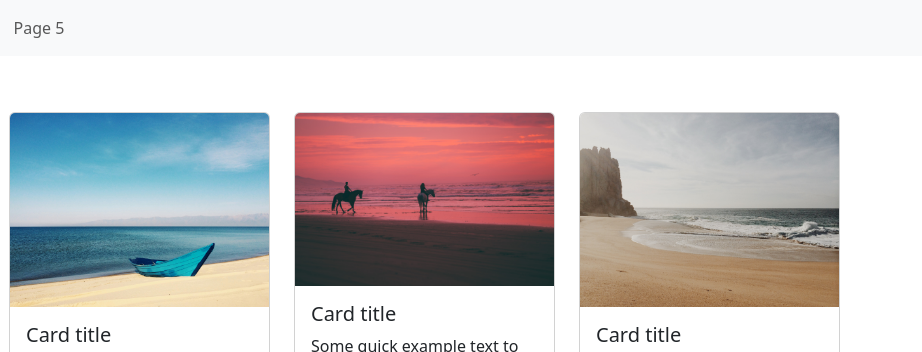
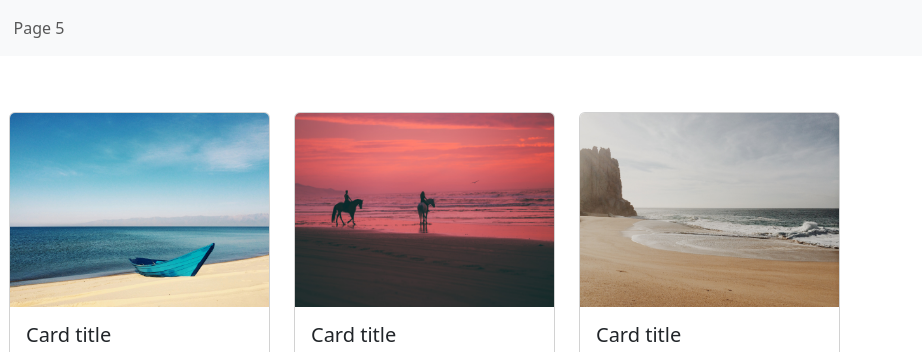
Before and after one commit to johnmmacdonald/johnmmacdonald.github.io, a plain HTML site: page page2.html in a window 1280 px wide. Shown: the top 352 px of the page, 358-1280 px from the left. Drawn offline with nearby package versions, Linux system fonts and the light colour scheme.

Commit message:
aspect ratio

```diff
--- a/styles.css
+++ b/styles.css
@@ -10,3 +10,7 @@
 #main-menu {
 	height: 56px;
 }
+
+.card img {
+	aspect-ratio: 4/3;
+}
```
Also changed, not shown: page2.html (+1 -1 lines).
